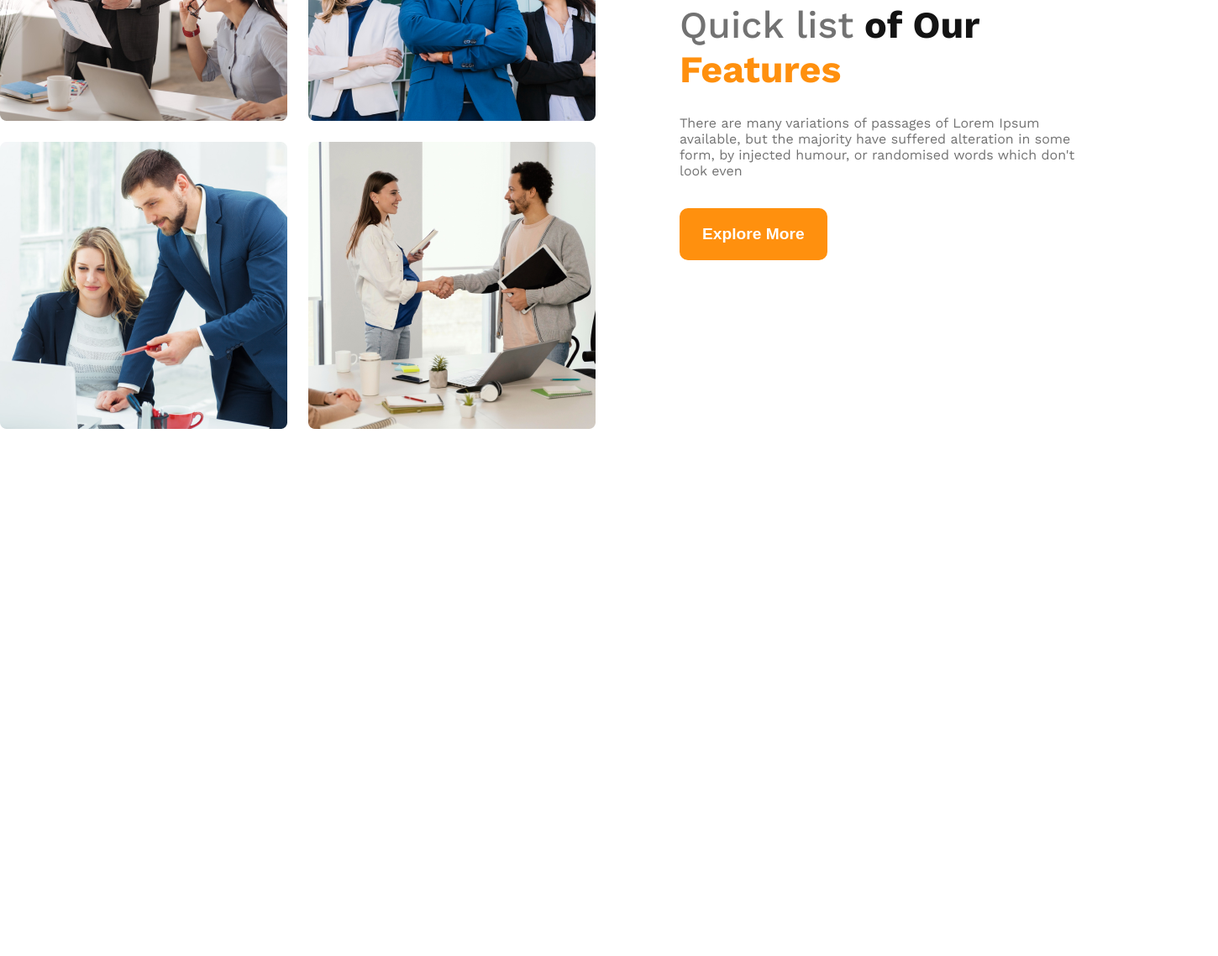
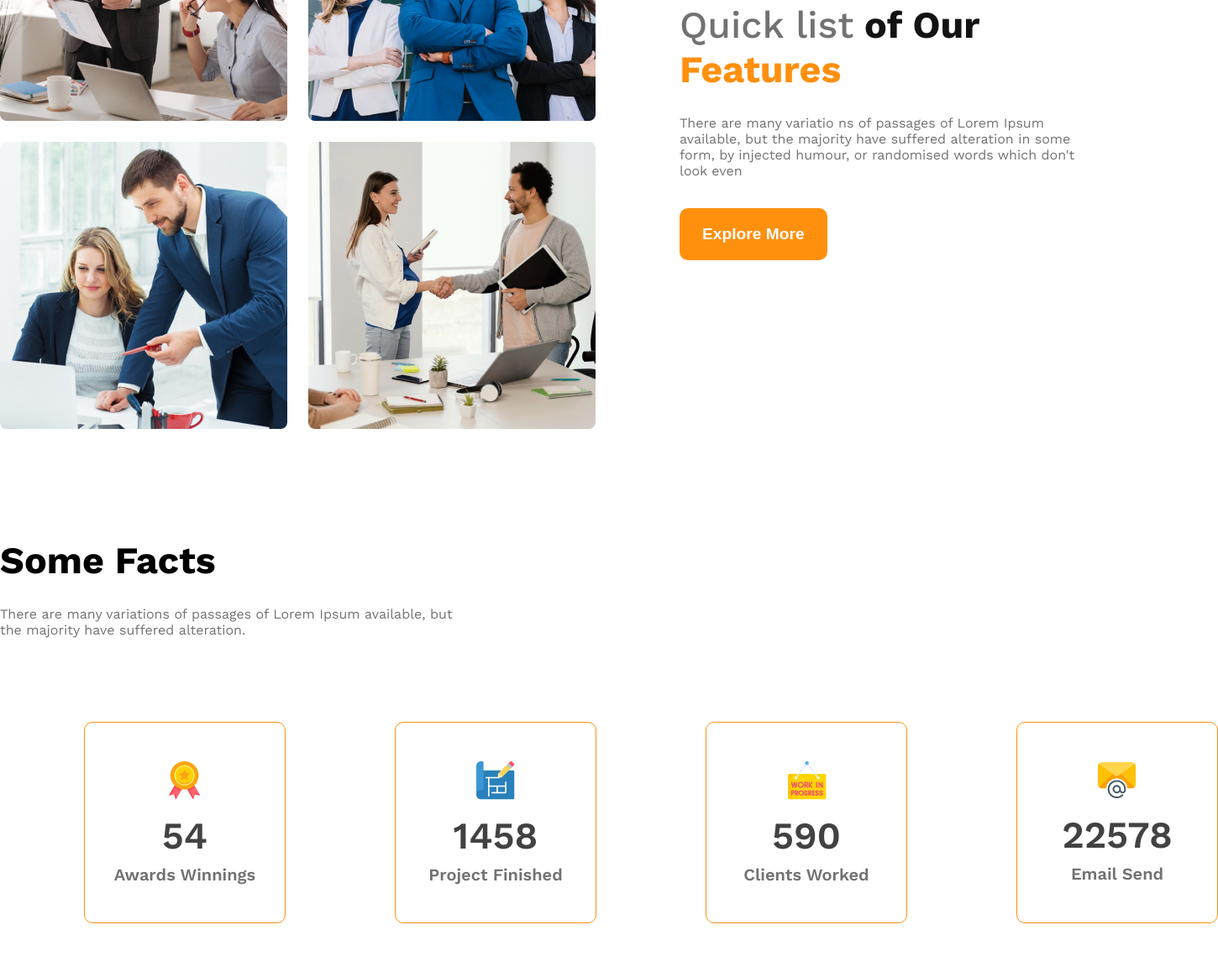
Before and after one commit to Shamim-Islam/G3-Architect, a plain HTML site: page index.html in a window 1280 px wide. Shown: the part 1554-2693 px from the top of the page at 84% size, 1450 px wide, since content can reach past the window. Before the commit the page ends 2065 px from the top, so only its background shows below. Drawn offline with nearby package versions, Linux system fonts and the light colour scheme.

Commit message:
added responsive fact section

```diff
--- a/index.html
+++ b/index.html
@@ -33,6 +33,7 @@
     </header>
     <!-- End of header section -->
     <main>
+        <!-- Start of teams section -->
         <section class="teams display-flex">
             <div class="team-img-container">
                 <img src="./images/team1.png" alt="Two architects discussing about design.">
@@ -41,9 +42,46 @@
                 <img src="./images/team4.png" alt="Two architects greeting each other.">
             </div>
             <div class="our-features">
-                <h3 class="features-title"><span id="part-1" class="dark-3">Quick list</span> <span class="dark-1">of Our</span> <span id="part-2">Features</span></h3>
-                <p class="features-description dark-3">There are many variations of passages of Lorem Ipsum available, but the majority have suffered alteration in some form, by injected humour, or randomised words which don't look even</p>
+                <h3 class="section-title"><span id="part-1" class="dark-3">Quick list</span> <span class="dark-1">of Our</span> <span id="part-2">Features</span></h3>
+                <p class="section-description dark-3">There are many variatio ns of passages of Lorem Ipsum available, but the majority have suffered alteration in some form, by injected humour, or randomised words which don't look even</p>
                 <button class="btn-primary">Explore More</button>
+            </div>
+        </section>
+        <!-- Ends of teams section -->
+        <!-- start of some fact section -->
+        <section class="facts">
+            <h3 class="section-title">Some Facts</h3>
+            <p class="section-description dark-3 ">There are many variations of passages of Lorem Ipsum available, but <br> the majority have suffered alteration.</p>
+            <div class="fact-container">
+                <!-- .fact-item*4>img.fact-icon+h4.fact-number+h5.fact-name -->
+                <div class="fact-card">
+                    <div>
+                        <img src="./images/icons/ribon.png" alt="" class="fact-icon">
+                        <h4 class="fact-number dark-2">54</h4>
+                        <h5 class="fact-name dark-3">Awards Winnings</h5>
+                    </div>
+                </div>
+                <div class="fact-card">
+                    <div>
+                        <img src="./images/icons/projects.png" alt="" class="fact-icon">
+                        <h4 class="fact-number dark-2">1458</h4>
+                        <h5 class="fact-name dark-3">Project Finished</h5>
+                    </div>
+                </div>
+                <div class="fact-card">
+                    <div>
+                        <img src="./images/icons/customers.png" alt="" class="fact-icon">
+                        <h4 class="fact-number dark-2">590</h4>
+                        <h5 class="fact-name dark-3">Clients Worked</h5>
+                    </div>
+                </div>
+                <div class="fact-card">
+                    <div>
+                        <img src="./images/icons/email.png" alt="" class="fact-icon">
+                        <h4 class="fact-number dark-2">22578</h4>
+                        <h5 class="fact-name dark-3">Email Send</h5>
+                    </div>
+                </div>
             </div>
         </section>
     </main>
--- a/styles.css/architects.css
+++ b/styles.css/architects.css
@@ -65,6 +65,17 @@ main {
 
 main > section {
     margin-top: 130px;
+}
+
+.section-title {
+    font-size: 2.8rem;
+    font-weight: 700;
+}
+
+.section-description {
+    margin-top: 28px;
+    margin-bottom: 35px;
+    max-width: 550px;
 }
 
 /* navbar related styles */
@@ -148,11 +159,6 @@ main > section {
     max-width: 550px;
 }
 
-.features-title {
-    font-size: 2.8rem;
-    font-weight: 700;
-}
-
 span#part-1 {
     font-weight: 500;
 }
@@ -161,15 +167,41 @@ span#part-2 {
     color: rgb(255, 144, 14);
 }
 
-.features-description {
-    margin-top: 28px;
-    margin-bottom: 35px;
-}
-
 .our-features > .btn-primary {
     margin-bottom: 0;
 }
 
+/* some facts section */
+.fact-container {
+    display: grid;
+    grid-template-columns: repeat(4, 1fr);
+    gap: 130px;
+    margin: 100px;
+}
+
+.fact-card {
+    border: 1px solid rgb(255, 144, 14);
+    border-radius: 10px;
+    width: 240px;
+    height: 240px;
+    text-align: center;
+    display: flex;
+    justify-content: center;
+    align-items: center;
+}
+
+.fact-number {
+    font-size: 2.8rem;
+    font-weight: 600;
+    margin-top: 12px;
+    margin-bottom: 8px;
+
+}
+
+.fact-name {
+    font-size: 1.25rem;
+    font-weight: 600;
+}
 
 
 
@@ -192,7 +224,8 @@ span#part-2 {
         flex-direction: column;
         align-items: center;
     }
-    .teams {
+    .teams,
+    .fact-container {
         gap: 50px;
     }
     .nav-item {
@@ -205,11 +238,24 @@ span#part-2 {
     .banner-title {
         margin-top: 50px;
     }
-    .team-img-container {
+    .team-img-container,
+    .fact-container {
         grid-template-columns: repeat(1, 1fr);
     }
-    .our-features {
+    .team-img-container {
+        margin-top: 50px;
+    }
+    .our-features, .facts {
         padding: 30px;
+    }
+    .fact-container {
+        margin: 60px auto;
+    }
+    .fact-card {
+        margin: 20px auto;
+    }
+    main > section {
+        margin-top: 60px;
     }
 }
 
@@ -232,4 +278,7 @@ span#part-2 {
     .our-features {
         margin: 0px auto 50px auto;
     }
+    .fact-container {
+        grid-template-columns: repeat(2, 1fr);
+    }
 }
```
